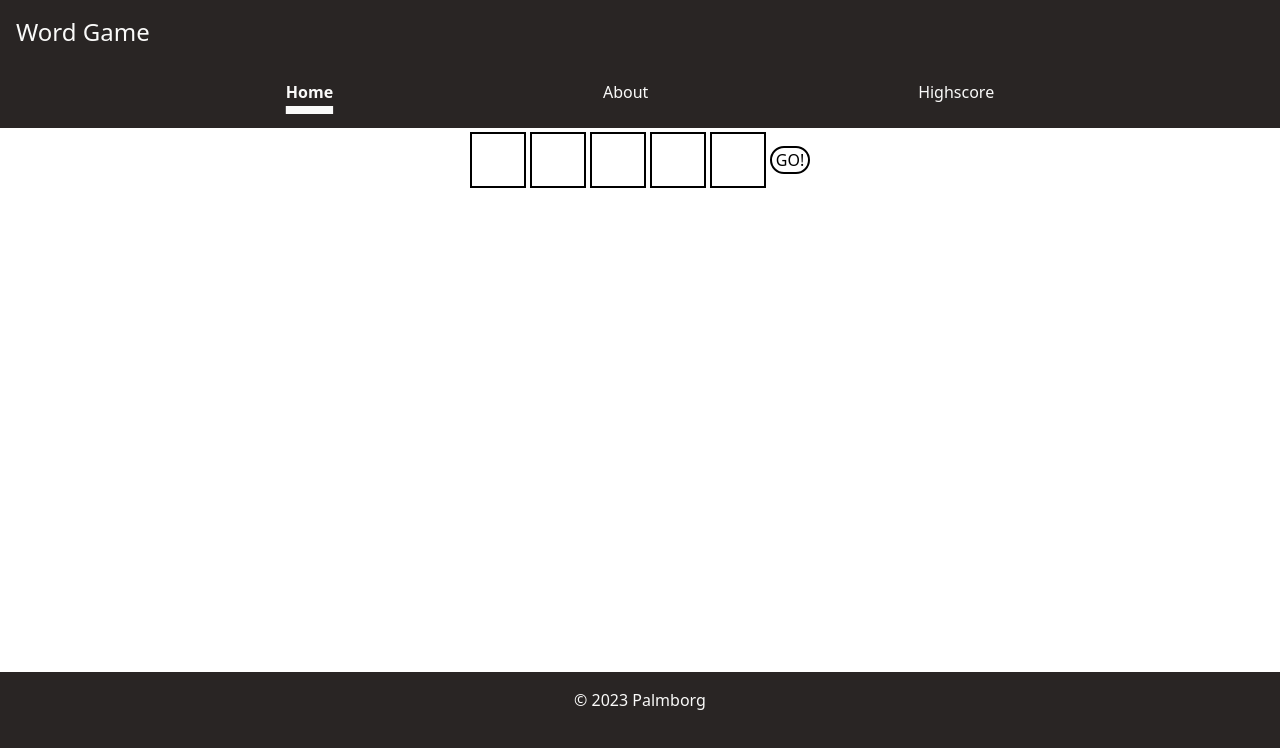
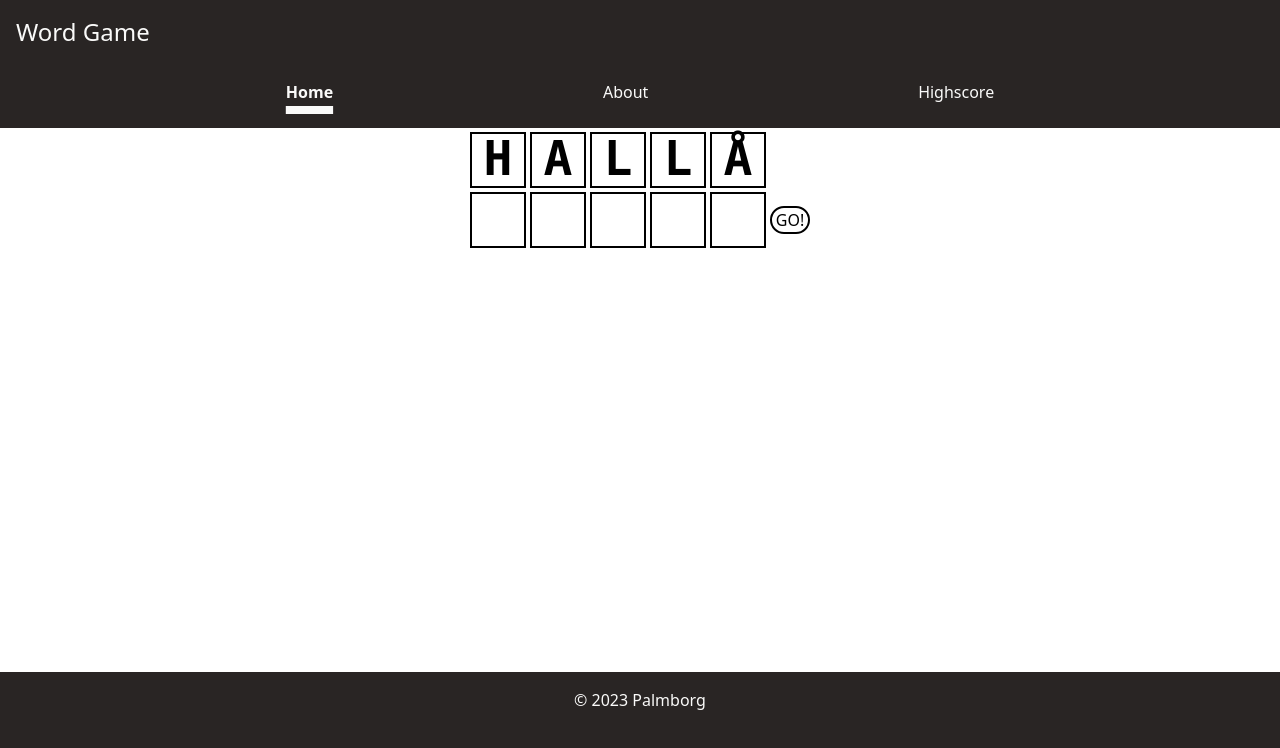
Before and after one commit to jakobpalmborg/word-game-2, a React (Vite) app: page / in a window 1280 px wide. Shown: the top 748 px of the page. Built offline with nearby package versions, Linux system fonts and the light colour scheme.

Commit message:
add list for guesses

```diff
--- a/src/App.tsx
+++ b/src/App.tsx
@@ -7,6 +7,23 @@ function App() {
   return (
     <>
       <Header />
+      <ul className="flex justify-center gap-1 mr-11">
+        <li className="text-center font-bold font-mono uppercase text-5xl one-letter border-2 border-black w-14 h-14">
+          h
+        </li>
+        <li className="text-center font-bold font-mono uppercase text-5xl one-letter border-2 border-black w-14 h-14">
+          a
+        </li>
+        <li className="text-center font-bold font-mono uppercase text-5xl one-letter border-2 border-black w-14 h-14">
+          l
+        </li>
+        <li className="text-center font-bold font-mono uppercase text-5xl one-letter border-2 border-black w-14 h-14">
+          l
+        </li>
+        <li className="text-center font-bold font-mono uppercase text-5xl one-letter border-2 border-black w-14 h-14">
+          å
+        </li>
+      </ul>
       <InputForm />
 
       <Footer />
--- a/src/components/Header.tsx
+++ b/src/components/Header.tsx
@@ -3,7 +3,7 @@ import React from 'react';
 export default function Header() {
   return (
     <>
-      <header className="bg-stone-800 h-32">
+      <header className="bg-stone-800 h-32 mb-1">
         <h2 className="p-4 text-stone-50 text-2xl">
           <a href="#">Word Game</a>
         </h2>
--- a/src/components/InputForm.tsx
+++ b/src/components/InputForm.tsx
@@ -4,7 +4,7 @@ import InputField from './InputField';
 export default function InputForm() {
   let numberOfFields: number[] = [0, 1, 2, 3, 4];
 
-  const [letter, setLetter] = useState('');
+  // const [letter, setLetter] = useState('');
   const [formData, setFormData] = useState({
     letter0: '',
     letter1: '',
@@ -13,13 +13,13 @@ export default function InputForm() {
     letter4: '',
   });
 
-  function handleChange(event: { target: { value: any } }) {
+  function handleChange(event) {
     const { name, value } = event.target;
 
     setFormData((prevFormData) => {
       return {
         ...prevFormData,
-        [event.target.name]: event.target.value,
+        [name]: value,
       };
     });
     // setLetter(event.target.value);
--- a/tsconfig.json
+++ b/tsconfig.json
@@ -7,7 +7,7 @@
     "skipLibCheck": true,
     "esModuleInterop": false,
     "allowSyntheticDefaultImports": true,
-    "strict": true,
+    "strict": false,
     "forceConsistentCasingInFileNames": true,
     "module": "ESNext",
     "moduleResolution": "Node",
```
